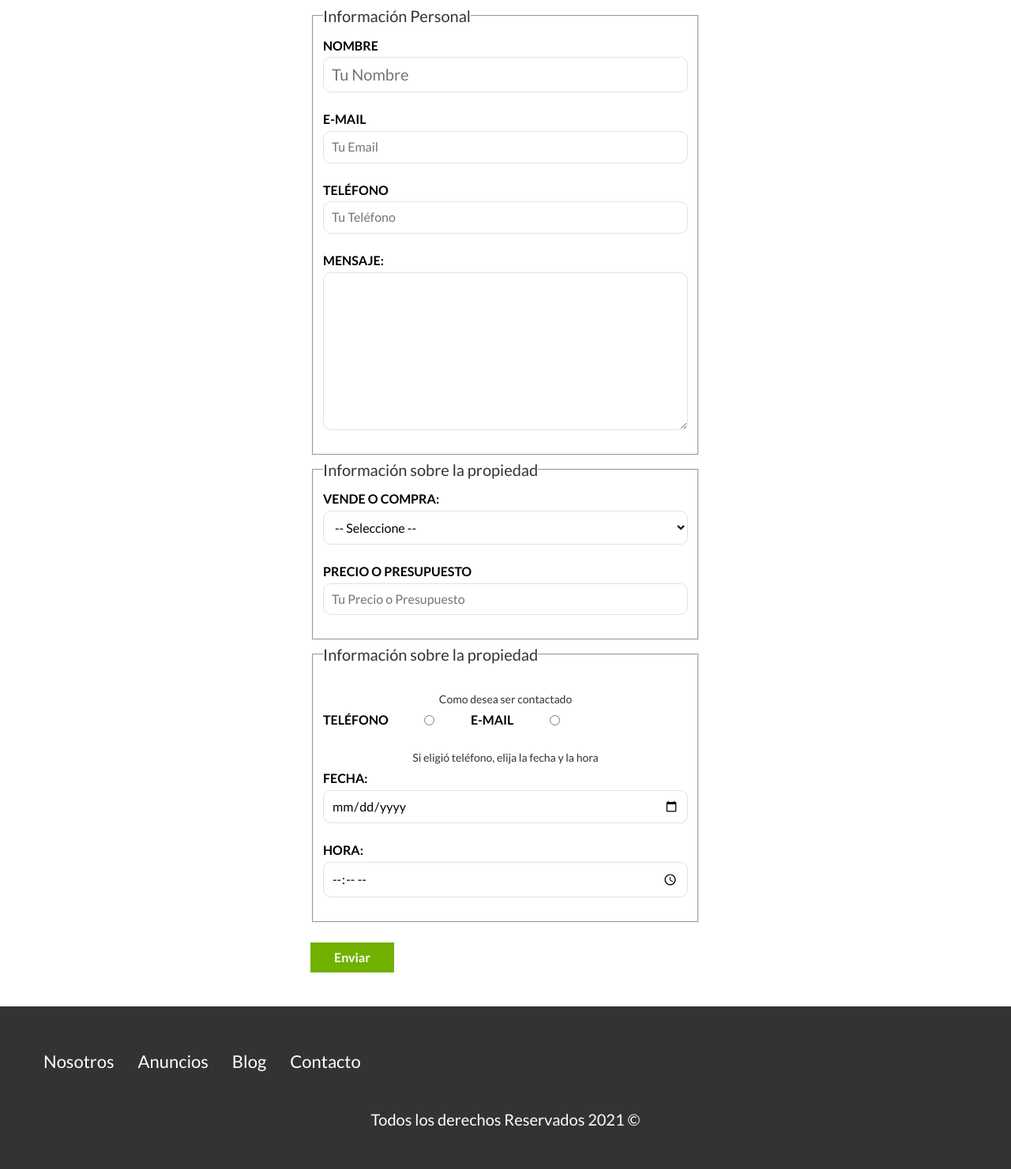
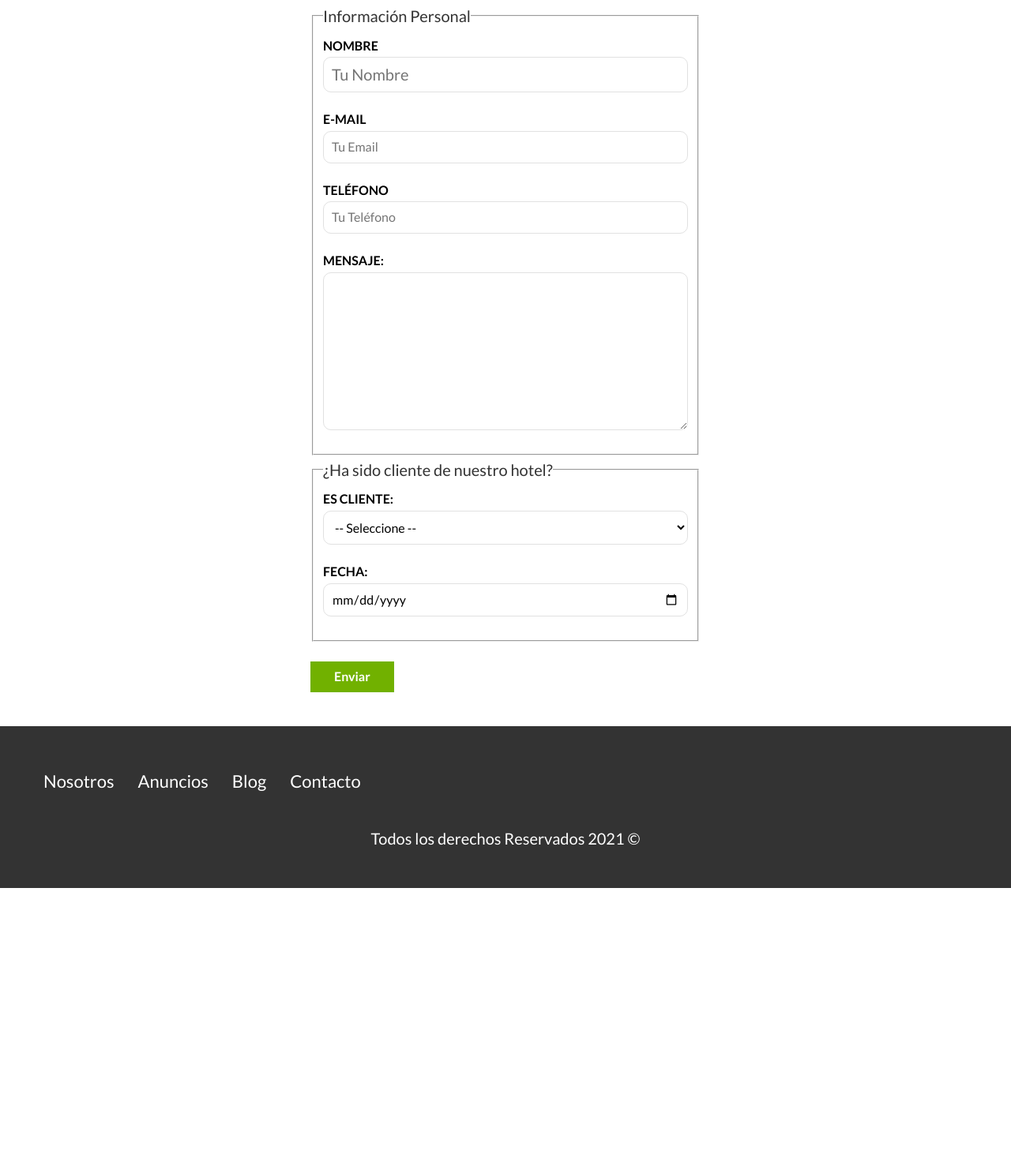
Before and after one commit to GaboT0/Hotel, a PHP site: page /contacto.php in a window 1280 px wide. Shown: the part 1713-3194 px from the top of the page at 79% size. After the commit the page ends 2838 px from the top, so only its background shows below. Run offline with PHP 8.4, Linux system fonts and the light colour scheme.

Commit message:
Conexion con funciones, Insert Contacto, nuevo SP

```diff
--- a/DBHOTEL.sql
+++ b/DBHOTEL.sql
@@ -53,7 +53,7 @@ idEmpl int FOREIGN KEY REFERENCES Empleados(idEmpl) not null
 );
 
 CREATE TABLE Contacto(
-idCont int primary key not null,
+idCont int identity(1,1) primary key not null,
 Nombre varchar(50) not null,
 Correo varchar(100) not null,
 Telefono varchar(12) not null,
--- a/conexion.php
+++ b/conexion.php
@@ -1,7 +1,5 @@
 <?php
-
-class Cconexion{
-
+//CONEXION A LA BASE DE DATOS
 function ConexionBD(){
 
     $host="localhost";
@@ -19,10 +17,13 @@ class Cconexion{
     }else{
         echo "Conexión no se pudo establecer.<br />";
         die( print_r( sqlsrv_errors(), true));
+
     }
 
 
 }
+
+//SECCION DE INSERTS
 
 function InsertBD(){
 
@@ -48,6 +49,39 @@ class Cconexion{
     }
 }
 
+function InsertContact($nombre,$email,$telefono,$mensaje,$cli,$fecha){
+
+    $host="localhost";
+    $dbname="Hotel";
+    $username="prueba";
+    $pasword ="p1234";
+    $puerto=1433;
+
+    $serverName = "localhost\sqlexpress,$puerto";
+    $connectionInfo = array( "Database"=>$dbname, "UID"=>$username, "PWD"=>$pasword);
+    $conn = sqlsrv_connect( $serverName, $connectionInfo);
+    if( $conn === false ) {
+        die( print_r( sqlsrv_errors(), true));
+    }
+
+    if($cli === "SI"){
+        $bcli=1;
+    }
+    else{
+        $bcli=0;
+    }
+    $sql = "EXEC inContact ?,?,?,?,?,? ;";
+    $params = array($nombre,$email,$telefono,$mensaje,$bcli,$fecha);
+
+    $stmt = sqlsrv_query( $conn, $sql, $params);
+    if( $stmt === false ) {
+        die( print_r( sqlsrv_errors(), true));
+    }
+}
+
+
+//SECCION DE DELETES
+
 function DeleteBD(){
 
     $host="localhost";
@@ -72,6 +106,8 @@ class Cconexion{
     }
 }
 
+
+//SECCION DE UPDATES
 function UpdateBD(){
 
     $host="localhost";
@@ -96,6 +132,8 @@ class Cconexion{
     }
 }
 
+
+//SECCION DE SELECTS
 
 function SelectBD(){
 
@@ -130,6 +168,6 @@ class Cconexion{
 
 }
 
-}
+
 
 ?>
--- a/contacto.php
+++ b/contacto.php
@@ -1,5 +1,20 @@
 <?php
         include './includes/templates/header.php';
+        require './conexion.php';
+
+        if($_SERVER['REQUEST_METHOD'] === 'POST'){
+            print '<script language="JavaScript">';
+            print 'alert("Gracias por confiar en nosotros, te contactaremos lo antes posible");';
+            print '</script>';
+            $nombre = $_POST['nombre'];
+            $email= $_POST['email'];
+            $telefono= $_POST['telefono'];
+            $mensaje= $_POST['mensaje'];
+            $cli= $_POST['opciones'];
+            $fecha= $_POST['fecha'];
+            InsertContact($nombre,$email,$telefono,$mensaje,$cli,$fecha);
+        }
+
         ?>
 
     <main class="contenedor seccion">
@@ -12,61 +27,40 @@
         </picture>
 
         <h2>Llene el formulario de Contacto</h2>
-
-        <form class="formulario">
+        <?php
+        //    ConexionBD();
+        ?>
+        <form class="formulario" method="POST" action="./contacto.php">
             <fieldset>
                 <legend>Información Personal</legend>
 
                 <label for="nombre">Nombre</label>
-                <input type="text" placeholder="Tu Nombre" id="nombre">
+                <input type="text" name="nombre" placeholder="Tu Nombre" id="nombre">
 
                 <label for="email">E-mail</label>
-                <input type="email" placeholder="Tu Email" id="email">
+                <input type="email" name="email" placeholder="Tu Email" id="email">
 
                 <label for="telefono">Teléfono</label>
-                <input type="tel" placeholder="Tu Teléfono" id="telefono">
+                <input type="tel" name="telefono" placeholder="Tu Teléfono" id="telefono">
 
                 <label for="mensaje">Mensaje:</label>
-                <textarea id="mensaje"></textarea>
+                <textarea name="mensaje" id="mensaje"></textarea>
             </fieldset>
 
             <fieldset>
-                <legend>Información sobre la propiedad</legend>
+                <legend>¿Ha sido cliente de nuestro hotel?</legend>
 
-                <label for="opciones">Vende o Compra:</label>
-                <select id="opciones">
+                <label for="opciones">Es Cliente:</label>
+                <select name="opciones" id="opciones">
                     <option value="" disabled selected>-- Seleccione --</option>
-                    <option value="Compra">Compra</option>
-                    <option value="Vende">Vende</option>
+                    <option  value="SI">Si</option>
+                    <option value="No">No</option>
                 </select>
 
-                <label for="presupuesto">Precio o Presupuesto</label>
-                <input type="number" placeholder="Tu Precio o Presupuesto" id="presupuesto">
-
+                <label for="fecha">Fecha:</label>
+                <input name="fecha" type="date" id="fecha">
             </fieldset>
 
-            <fieldset>
-                <legend>Información sobre la propiedad</legend>
-
-                <p>Como desea ser contactado</p>
-
-                <div class="forma-contacto">
-                    <label for="contactar-telefono">Teléfono</label>
-                    <input name="contacto" type="radio" value="telefono" id="contactar-telefono">
-
-                    <label for="contactar-email">E-mail</label>
-                    <input name="contacto" type="radio" value="email" id="contactar-email">
-                </div>
-
-                <p>Si eligió teléfono, elija la fecha y la hora</p>
-
-                <label for="fecha">Fecha:</label>
-                <input type="date" id="fecha">
-
-                <label for="hora">Hora:</label>
-                <input type="time" id="hora" min="09:00" max="18:00">
-
-            </fieldset>
 
             <input type="submit" value="Enviar" class="boton-verde">
         </form>
```
Also changed, not shown: ScriptsBD/DefiniciónSP/InsertContacto.sql (added, +25 -0 lines), index.php (+3 -8 lines). Lines whose indentation alone changed are shown as unchanged.
